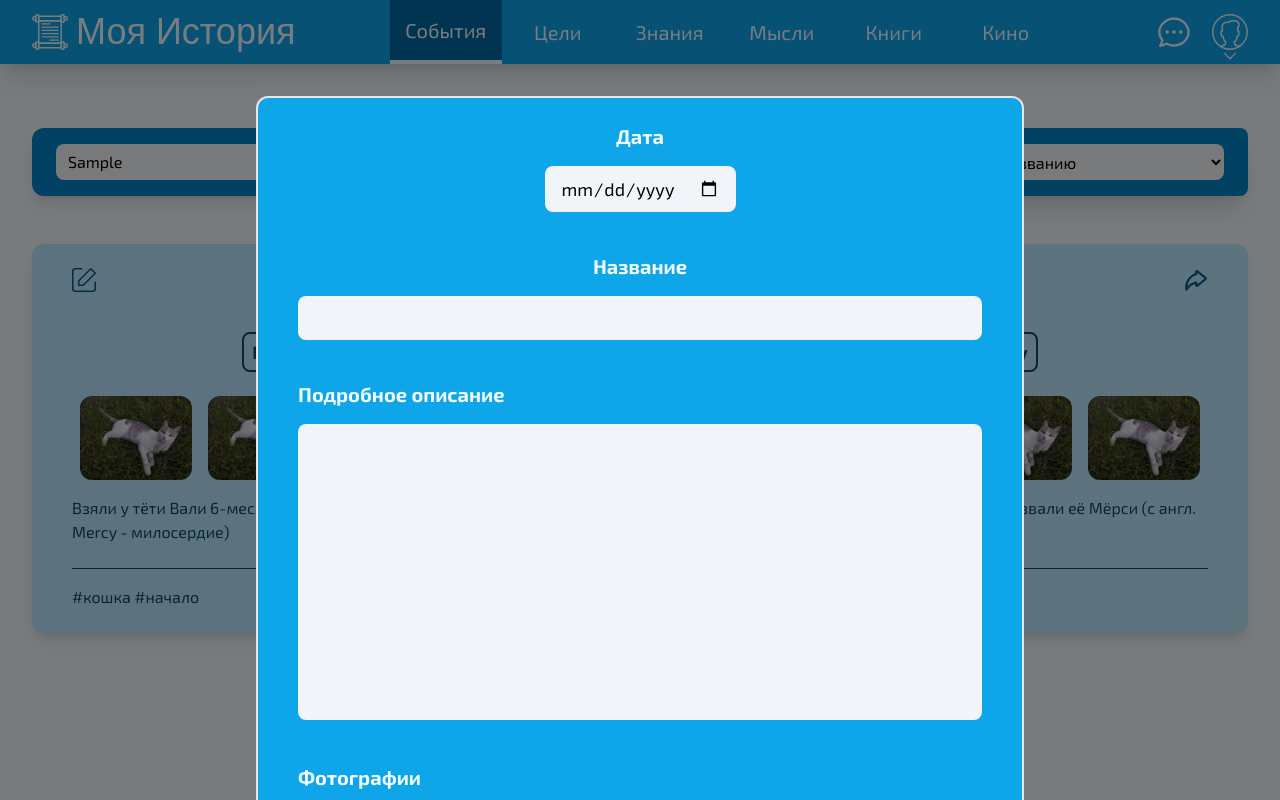
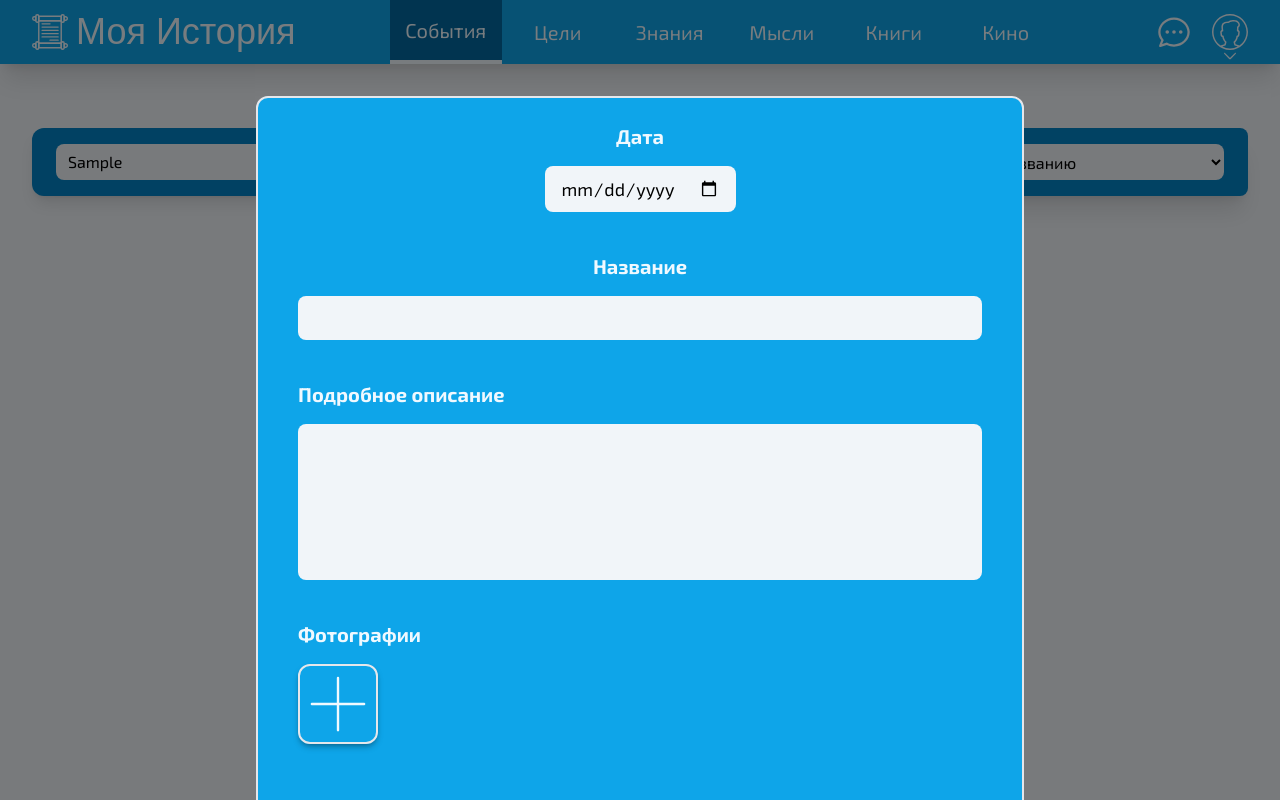
Before and after one commit to EugeneKovalskyi/MyHistory, a Next.js app: page / in a window 1280 px wide. Both pictures are taken after typing "Sample" into the empty fields and a click on the button "Добавить событие". Built offline with nearby package versions, Linux system fonts and the light colour scheme; a web font is replaced by a local one.

Commit message:
add photos uploading into form

```diff
--- a/src/components/Content/Content.jsx
+++ b/src/components/Content/Content.jsx
@@ -1,7 +1,6 @@
-import imageSrc1 from '../../public/cat.jpg'
-import imageSrc2 from '../../public/potato.jpg'
+import catSrc from '../../public/cat.jpg'
+import potatoSrc from '../../public/potato.jpg'
 
-import { useState } from 'react'
 import useAddListItem from '../../hooks/useAddListItem'
 import useOpenAndCloseForm from '../../hooks/useOpenAndCloseForm'
 
@@ -9,58 +8,23 @@ import Tools from './Tools'
 import List from './List'
 import Form from './Form'
 
-const __testData = [
-	{
-		day: '30.12.2023',
-		title: 'Приютили кошку',
-		photos: {
-			alt: 'cat',
-			src: imageSrc1,
-		},
-		description:
-			'Взяли у тёти Вали 6-месячную кошечку, назвали её Мёрси (с англ. Mercy - милосердие)',
-		tags: ['#кошка', '#начало'],
-	},
-	{
-		day: '30.12.2023',
-		title: 'Приютили кошку',
-		photos: {
-			alt: 'cat',
-			src: imageSrc1,
-		},
-		description:
-			'Взяли у тёти Вали 6-месячную кошечку, назвали её Мёрси (с англ. Mercy - милосердие)',
-		tags: ['#кошка', '#начало'],
-	},
-]
-
-const __testNewEvent = {
-  day: '30.08.2024',
-  title: 'Выкопали картошку',
-  photos: {
-    alt: 'potato',
-    src: imageSrc2,
-  },
-  description:
-    'Выкопали 11 рядов картошки за 6 часов. Хоть лето было без дождей, благодаря хорошему поливу урожай очень хороший: 2 ведра/ряд, крупная, вкусная. В основном красная, немного белой и красной гире-образной.',
-  tags: ['#огород', '#картошка'],
-}
-
 const styles = {
   Content: 'max-w-screen-xl mx-auto mt-16 px-8',
 }
 
 export default function Content() {
-  const [eventList, addEvent] = useAddListItem(__testData, __testNewEvent)
-	const [isOpened, openForm, closeForm] = useOpenAndCloseForm()
+  const [eventList, addEventItem] = useAddListItem([])
+  const [isOpened, openForm, closeForm] = useOpenAndCloseForm()
 
   return (
     <div className={styles.Content}>
-			<Form isOpened={isOpened} closeForm={closeForm} addEvent={addEvent} />
+      <Form
+        isOpened={isOpened}
+        closeForm={closeForm}
+        addEventItem={addEventItem}
+      />
       <Tools openForm={openForm} />
       <List eventList={eventList} />
     </div>
   )
-
-
 }
--- a/src/components/Content/EventItem.jsx
+++ b/src/components/Content/EventItem.jsx
@@ -3,33 +3,26 @@ import Image from 'next/image'
 import editSrc from './edit.svg'
 import shareSrc from './share.svg'
 
-const styles = {
-  Event:
-    'px-10 py-6 rounded-xl shadow-lg bg-sky-200 transition-all duration-150 hover:scale-105 hover:bg-sky-300',
-  Tools: 'flex items-center justify-between',
-  Title:
-    'block mx-auto mt-4 px-2 py-1 rounded-lg text-lg font-bold border-2 border-sky-900 transition-all duration-150 hover:bg-sky-300 hover:border-white hover:text-white',
-  Photos: 'mt-6 flex items-center justify-center gap-4',
-  PhotosImage:
-    'max-h-28 max-w-28 rounded-xl cursor-pointer transition-all duration-150 hover:scale-110',
-}
+export default function EventItem({ item }) {
+  return (
+    <div className='px-10 py-6 rounded-xl shadow-lg bg-sky-200 transition-all duration-150 hover:bg-sky-300'>
 
-export default function EventItem({ event }) {
-  return (
-    <div className={styles.Event}>
       <Tools />
-      <Day day={event.day} />
-      <Title title={event.title} />
-      <Photos photos={event.photos} />
-      <Description description={event.description} />
-      <Tags tags={event.tags} />
+      <Day day={item.day} />
+      <Title title={item.title} />
+
+      {item.photos && <Photos photos={item.photos} />}
+      {item.description && <Description description={item.description} />}
+      {item.tags && <Tags tags={item.tags} />}
+
     </div>
   )
 }
 
 function Tools() {
   return (
-    <div className={styles.Tools}>
+    <div className='flex items-center justify-between'>
+
       <button>
         <Image
           className='h-6 w-6'
@@ -37,6 +30,7 @@ function Tools() {
           alt='edit'
         />
       </button>
+
       <button>
         <Image
           className='h-6 w-6'
@@ -44,54 +38,57 @@ function Tools() {
           alt='share'
         />
       </button>
+
     </div>
   )
 }
 
 function Day({ day }) {
-  return <div className='text-center font-bold'>{day}</div>
+  return (
+    <div className='w-fit mx-auto -mt-6 text-center font-bold'>
+      { day.split('-').reverse().join(' . ') }
+    </div>
+  )
 }
 
 function Title({ title }) {
-  return <button className={styles.Title}>{title}</button>
-}
-
-function Photos({ photos }) {
   return (
-    <div className={styles.Photos}>
-      <Image
-        className={styles.PhotosImage}
-        src={photos.src}
-        alt={photos.alt}
-      />
-      <Image
-        className={styles.PhotosImage}
-        src={photos.src}
-        alt={photos.alt}
-      />
-      <Image
-        className={styles.PhotosImage}
-        src={photos.src}
-        alt={photos.alt}
-      />
-      <Image
-        className={styles.PhotosImage}
-        src={photos.src}
-        alt={photos.alt}
-      />
-    </div>
+    <button className='block mx-auto mt-6 px-2 py-1 rounded-lg text-lg font-bold border-2 border-sky-900 transition-all duration-150 hover:bg-sky-300 hover:border-white hover:text-white'>
+      { title }
+    </button>
   )
 }
 
 function Description({ description }) {
   return (
     <div className='mt-4 rounded-lg'>
-      {description}
+      {
+        description.length <= 160 ?
+          description :
+          description.slice(0, 160).concat('... (читать далее ➾)')
+      }
+
       <hr className='mt-6 border-sky-900' />
     </div>
   )
 }
 
+function Photos({ photos }) {
+  return (
+    <div className='mt-6 flex items-center justify-center gap-4'>
+      {
+        photos.map(photo =>
+          <Image
+            className='max-h-28 max-w-28 rounded-xl cursor-pointer transition-all duration-150 hover:scale-110'
+            src={photo?.src}
+            alt={photo?.alt}
+          />
+        )
+      }
+    </div>
+  )
+}
+
 function Tags({ tags }) {
-  return <div className='mt-4'>{tags.join(' ')}</div>
+  return <div className='mt-4'>{tags}</div>
 }
--- a/src/components/Content/Form.jsx
+++ b/src/components/Content/Form.jsx
@@ -1,93 +1,180 @@
-import Image from 'next/image'
+import { useState, useId } from 'react'
 
-import addSrc from './add.svg'
+import PhotosUpload from './PhotosUpload'
 
-export default function Form({ isOpened, closeForm, addEvent }) {
-  const styles = {
-    FormContainer: 'z-10 fixed top-0 left-0 min-h-screen w-full bg-black/50',
-    Form: 'max-w-3xl mx-auto mt-24 px-10 py-6 rounded-xl border-2 bg-sky-500',
-    DateLabel: 'block w-fit mx-auto text-center text-xl font-bold text-sky-50',
-    DateInput:
-      'block mt-4 px-4 py-2 rounded-lg text-lg font-normal resize-none text-black bg-slate-100 transition-all duration-150 focus:outline-none focus:ring focus:ring-inset focus:ring-sky-700 focus:bg-white hover:bg-white',
-    TitleLabel: 'block mt-10 text-center text-xl font-bold text-sky-50',
-    TitleInput:
-      'block w-full mt-4 px-4 py-2 rounded-lg text-center text-lg font-normal resize-none text-black bg-slate-100 transition-all duration-150 focus:outline-none focus:ring focus:ring-inset focus:ring-sky-700 focus:bg-white hover:bg-white',
-    DescriptionLabel: 'block mt-10 text-xl font-bold text-sky-50',
-    DesctiptionInput:
-      'block w-full mt-4 px-4 py-2 rounded-lg text-lg font-normal resize-none text-black bg-slate-100 transition-all duration-150 focus:outline-none focus:ring focus:ring-inset focus:ring-sky-700 focus:bg-white hover:bg-white',
-    PhotosLabel: 'block w-fit mt-10 text-xl font-bold text-sky-50',
-    PhotosImage:
-      'w-20 h-20 mt-4 rounded-xl border-2 shadow-md shadow-black/25 cursor-pointer transition-all duration-150 hover:scale-110',
-    TagsLabel: 'block w-fit mt-10 text-xl font-bold text-sky-50',
-    TagsInput:
-      'block mt-4 px-4 py-2 rounded-lg text-lg font-normal resize-none text-black bg-slate-100 transition-all duration-150 focus:outline-none focus:ring focus:ring-inset focus:ring-sky-700 focus:bg-white hover:bg-white',
-    CancelButton:
-      'px-4 py-2 rounded-lg font-bold text-xl text-sky-50 border-2 bg-rose-400/50 transition-all duration-150 hover:bg-rose-400',
-    SaveButton:
-      'px-4 py-2 rounded-lg font-bold text-xl text-sky-50 border-2 bg-emerald-400/50 transition-all duration-150 hover:bg-emerald-400',
+export default function Form({ isOpened, closeForm, addEventItem }) {
+
+  function handleInputChange(e) {
+    const { name, value } = e.target
+
+    setFormData({
+      ...formData,
+      [name]: value
+    })
   }
 
+  function handleSubmitClick(e) {
+    e.preventDefault()
+
+    addEventItem(formData)
+    closeForm()
+  }
+
+  function handleCancelClick(e) {
+    e.preventDefault()
+
+    closeForm()
+  }
+
+  const [formData, setFormData] = useState({
+    day: null,
+    title:null,
+    description: null,
+    tags: null
+  })
+
   return (
-    <div className={styles.FormContainer} hidden={!isOpened}>
-      <form className={styles.Form} name='eventForm'>
-        <label className={styles.DateLabel}>
+    <div
+      className='z-10 fixed top-0 left-0 min-h-screen w-full bg-black/50'
+      hidden={!isOpened}
+    >
+      <form
+        className='max-w-3xl mx-auto mt-24 px-10 py-6 rounded-xl border-2 bg-sky-500'
+        name='eventForm'
+      >
+
+        <Day onChange={handleInputChange} />
+        <Title onChange={handleInputChange} />
+        <Description onChange={handleInputChange} />
+        <PhotosUpload />
+        <Tags onChange={handleInputChange} />
+
+        <div className='mt-16 flex justify-between'>
+          <Cancel onClick={handleCancelClick} />
+          <Submit onClick={handleSubmitClick} />
+        </div>
+
+      </form>
+    </div>
+  )
+}
+
+function Day({ onChange }) {
+  const id = useId()
+
+  return (
+    <div className='w-fit mx-auto text-center'>
+      <label
+        className='font-bold text-xl text-sky-50'
+        htmlFor={id}
+      >
         Дата
+      </label>
+
       <input
-            className={styles.DateInput}
+        className='block mt-4 px-4 py-2 rounded-lg text-lg bg-slate-100 transition-all duration-150 hover:bg-white focus:ring focus:ring-inset focus:ring-sky-700 focus:bg-white'
+        id={id}
         type='date'
-            name='date'
+        name='day'
         required
-          ></input>
+        onChange={onChange}
+      />
+    </div>
+  )
+}
+
+function Title({ onChange }) {
+  const id = useId()
+
+  return (
+    <div className='mt-10 text-center '>
+      <label
+        className='font-bold text-xl text-sky-50'
+        htmlFor={id}
+      >
+        Название
       </label>
-        <label className={styles.TitleLabel}>
-          Название
+
       <input
-            className={styles.TitleInput}
+        className='block w-full mt-4 px-4 py-2 rounded-lg text-lg text-center bg-slate-100 transition-all duration-150 hover:bg-white focus:ring focus:ring-inset focus:ring-sky-700 focus:bg-white'
+        id={id}
         type='text'
         name='title'
-            maxLength={70}
+        maxLength={50}
         required
+        onChange={onChange}
       />
+    </div>
+  )
+}
+
+function Description({ onChange }) {
+  const id = useId()
+
+  return (
+    <div className='mt-10'>
+      <label
+        className='font-bold text-xl text-sky-50'
+        htmlFor={id}
+      >
+        Подробное описание
       </label>
-        <label className={styles.DescriptionLabel}>
-          Подробное описание
+
       <textarea
-            className={styles.DesctiptionInput}
+        className='block w-full mt-4 px-4 py-2 rounded-lg resize-none text-lg bg-slate-100 transition-all duration-150 focus:ring focus:ring-inset focus:ring-sky-700 focus:bg-white hover:bg-white'
+        id={id}
         type='text'
         name='description'
-            rows={10}
+        rows={5}
+        onChange={onChange}
       />
+    </div>
+  )
+}
+
+function Tags({ onChange }) {
+  const id = useId()
+
+  return (
+    <div className='mt-10'>
+      <label
+        className='font-bold text-xl text-sky-50'
+        htmlFor={id}
+      >
+        Теги
       </label>
-        <label className={styles.PhotosLabel}>
-          Фотографии
+
       <input
-            className='w-0 h-0'
-            type='file'
-            name='photos'
-            accept='image/*'
-            multiple
-          />
-          <Image
-            className={styles.PhotosImage}
-            src={addSrc}
-            alt='Upload Photo'
-          />
-        </label>
-        <label className={styles.TagsLabel}>
-          Теги
-          <input
-            className={styles.TagsInput}
+        className='block mt-4 px-4 py-2 rounded-lg text-lg bg-slate-100 transition-all duration-150 hover:bg-white focus:ring focus:ring-inset focus:ring-sky-700 focus:bg-white'
+        id={id}
         type='text'
         name='tags'
         maxLength={30}
         placeholder='Ассоциативное слово'
+        onChange={onChange}
       />
-        </label>
-        <div className='mt-16 flex justify-between'>
-          <button className={styles.CancelButton} onClick={closeForm}>Отменить</button>
-          <button className={styles.SaveButton} onClick={ () => { addEvent(); closeForm() } }>Добавить</button>
-        </div>
-      </form>
     </div>
   )
 }
+
+function Cancel({ onClick }) {
+  return (
+    <button
+      className='px-4 py-2 rounded-lg font-bold text-xl text-sky-50 border-2 bg-rose-400/75 transition-all duration-150 hover:bg-rose-400 focus:bg-rose-400'
+      onClick={onClick}
+    >
+      Отменить
+    </button>
+  )
+}
+
+function Submit({ onClick }) {
+  return (
+    <button
+      className='px-4 py-2 rounded-lg font-bold text-xl text-sky-50 border-2 bg-emerald-400/75 transition-all duration-150 hover:bg-emerald-400 focus:bg-emerald-400'
+      onClick={onClick}
+    >
+      Добавить
+    </button>
+  )
+}
--- a/src/components/Content/List.jsx
+++ b/src/components/Content/List.jsx
@@ -8,13 +8,12 @@ export default function List({ eventList }) {
   return (
     <div
       className={styles.List}
-      role='eventList'
     >
       {
-				eventList.map((event, index) => (
+				eventList.map((item, index) => (
         	<EventItem
           	key={index}
-          	event={event}
+          	item={item}
         	/>
       	))
 			}
--- /dev/null
+++ b/src/components/Content/PhotosUpload.jsx
@@ -0,0 +1,145 @@
+import { useState, useId } from 'react'
+import getImageDimensions from '../../utils/getImageDimensions'
+import Image from 'next/image'
+import addSrc from './add.svg'
+import { MAX_PHOTOS_COUNT } from '../../utils/constants'
+
+export default function PhotosUpload() {
+
+  async function handlePhotoInput(e) {
+    const files = [...e.target.files].slice(0, MAX_PHOTOS_COUNT - photos.length)
+
+    try {
+      const pendingPhotos = []
+
+      for (let file of files) {
+        if (file.size > 10485760) {
+          throw new Error('Файл слишком большой!', { cause: 'TOO_LARGE_FILE' })
+        }
+
+        const src = URL.createObjectURL(file)
+        const alt = file.name
+        const { width, height } = await getImageDimensions(src)
+
+        pendingPhotos.push({
+          src,
+          alt,
+          width,
+          height,
+        })
+
+        URL.revokeObjectURL(src)
+      }
+
+      setPhotos([...photos, ...pendingPhotos])
+
+    } catch (error) {
+      if (error.cause === 'UPLOAD_ERROR') {
+        setIsUploadFailed(true)
+        setTimeout(() => setIsUploadFailed(false), 5000)
+
+      } else if (error.cause === 'TOO_LARGE_FILE') {
+        setIsFileTooLarge(true)
+        setTimeout(() => setIsFileTooLarge(false), 5000)
+
+      } else {
+        console.error(error.message)
+      }
+    }
+  }
+
+  const id = useId()
+  const [isFileTooLarge, setIsFileTooLarge] = useState(false)
+  const [isUploadFailed, setIsUploadFailed] = useState(false)
+  const [photos, setPhotos] = useState([])
+
+  return (
+    <div className='w-full mt-10 relative'>
+
+      <Title id={id} />
+      <Preview
+        id={id}
+        photos={photos}
+      />
+
+      <input
+        className='w-0 h-0'
+        id={id}
+        type='file'
+        name='photos'
+        accept='image/*'
+        multiple
+        onChange={handlePhotoInput}
+      />
+
+      {isFileTooLarge && <ErrorMessage message='Размер файла должен быть меньше 10 Мб' />}
+      {isUploadFailed && <ErrorMessage message='Файл не удалось загрузить' />}
+
+    </div>
+  )
+}
+
+function Title({ id }) {
+  return (
+    <label
+      className='font-bold text-xl text-sky-50'
+      htmlFor={id}
+    >
+      Фотографии
+    </label>
+  )
+}
+
+function Preview({ id, photos }) {
+  return (
+    <div className='mt-4 flex flex-wrap items-center gap-4'>
+      {
+        photos.map((photo, index) => {
+          return (
+            <div
+              className='max-w-28'
+              key={index}
+            >
+              <Image
+                className='object-scale-down rounded-md shadow-lg shadow-black/25'
+                src={photo.src}
+                alt={photo.alt}
+                width={photo.width}
+                height={photo.height}
+              />
+            </div>
+          )
+        })
+      }
+
+      <AddPhoto
+        id={id}
+        photosCount={photos.length}
+      />
+    </div>
+  )
+}
+
+function AddPhoto({ id, photosCount }) {
+  return (
+    <label htmlFor={id}>
+      {
+        photosCount < 10
+        &&
+        <Image
+          className='w-20 h-20 rounded-xl border-2 shadow-md shadow-black/25 cursor-pointer transition-all duration-150 hover:scale-110'
+          src={addSrc}
+          alt='Upload photo'
+        />
+      }
+    </label>
+  )
+}
+
+function ErrorMessage({ message }) {
+  return (
+    <div className='absolute w-max px-2 text-lg left-1/2 transform -translate-x-1/2'>
+      {message}
+    </div>
+  )
+}
--- a/src/components/Content/Tools.jsx
+++ b/src/components/Content/Tools.jsx
@@ -7,9 +7,9 @@ const styles = {
   Tools: 'flex items-center justify-between',
   Search: 'w-2/5 px-6 py-4 flex gap-5 rounded-xl shadow-lg bg-sky-600',
   SearchInput:
-    'px-3 grow rounded-lg bg-slate-100 transition-all duration-150 focus:outline-none focus:ring focus:ring-inset focus:ring-sky-400 focus:bg-white hover:bg-white',
+    'px-3 grow rounded-lg bg-slate-100 transition-all duration-150 focus:ring focus:ring-inset focus:ring-sky-400 focus:bg-white hover:bg-white',
   SearchButton: 'transition-all duration-150 hover:scale-110',
-  Add: 'w-1/6 px-2 py-5 rounded-xl shadow-lg font-bold text-lg text-sky-50 bg-teal-500 transition-all duration-150 hover:shadow-xl hover:bg-teal-400',
+  OpenForm: 'w-1/6 px-2 py-5 rounded-xl shadow-lg font-bold text-lg text-sky-50 bg-teal-500 transition-all duration-150 hover:shadow-xl hover:bg-teal-400',
   Sort: 'w-2/5 px-6 py-4 flex gap-5 rounded-lg shadow-xl bg-sky-600',
   SortButton: 'transition-all duration-150 hover:scale-110',
   SortSelect:
@@ -48,7 +48,7 @@ function Search() {
 function OpenForm({ openForm }) {
   return (
     <button
-      className={styles.Add}
+      className={styles.OpenForm}
       onClick={openForm}
     >
       Добавить событие
--- a/src/hooks/useAddListItem.js
+++ b/src/hooks/useAddListItem.js
@@ -1,11 +1,11 @@
 import { useState } from "react"
 
-export default function useAddListItem(initialList, newItem) {
+export default function useAddListItem(initialList) {
   const [list, setList] = useState(initialList)
 
   return [list, addItem]
 
-  function addItem() {
-    setList([...list, newItem])
+  function addItem(item) {
+    setList([...list, item])
   }
 }
--- a/src/styles/global.css
+++ b/src/styles/global.css
@@ -1,3 +1,7 @@
 @tailwind base;
 @tailwind components;
 @tailwind utilities;
+
+html * {
+	outline: none !important;
+}
--- /dev/null
+++ b/src/utils/constants.js
@@ -0,0 +1 @@
+export const MAX_PHOTOS_COUNT = 10
--- /dev/null
+++ b/src/utils/getImageDimensions.js
@@ -0,0 +1,10 @@
+export default function getImageDimensions(imageURL) {
+	return new Promise((resolve, reject) => {
+		const image = new Image()
+
+		image.src = imageURL
+
+		image.onload = () => resolve({ width: image.width, height: image.height })
+		image.onerror = () => reject(new Error('Ошибка загрузки!', { cause: 'UPLOAD_ERROR' }))
+	})
+}
```
Also changed, not shown: src/components/Content/share.svg. Lines whose indentation alone changed are shown as unchanged.
